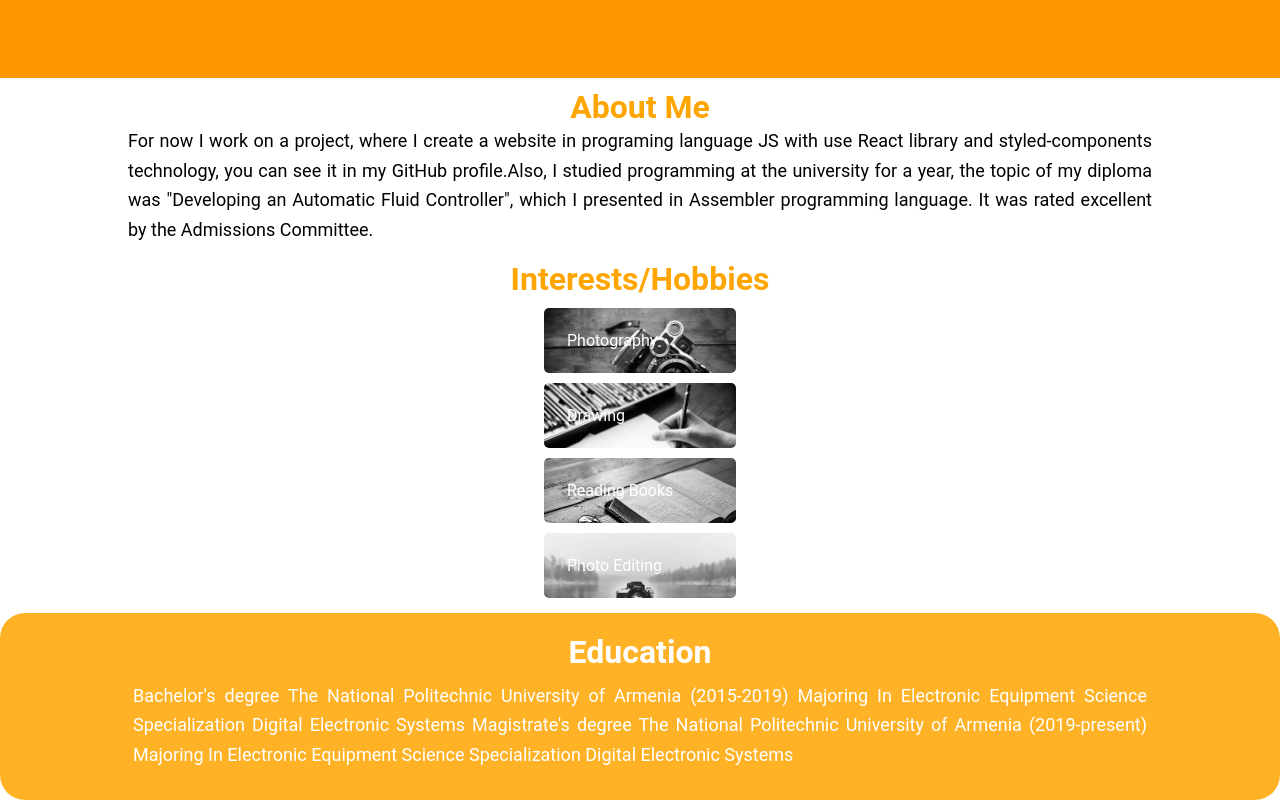
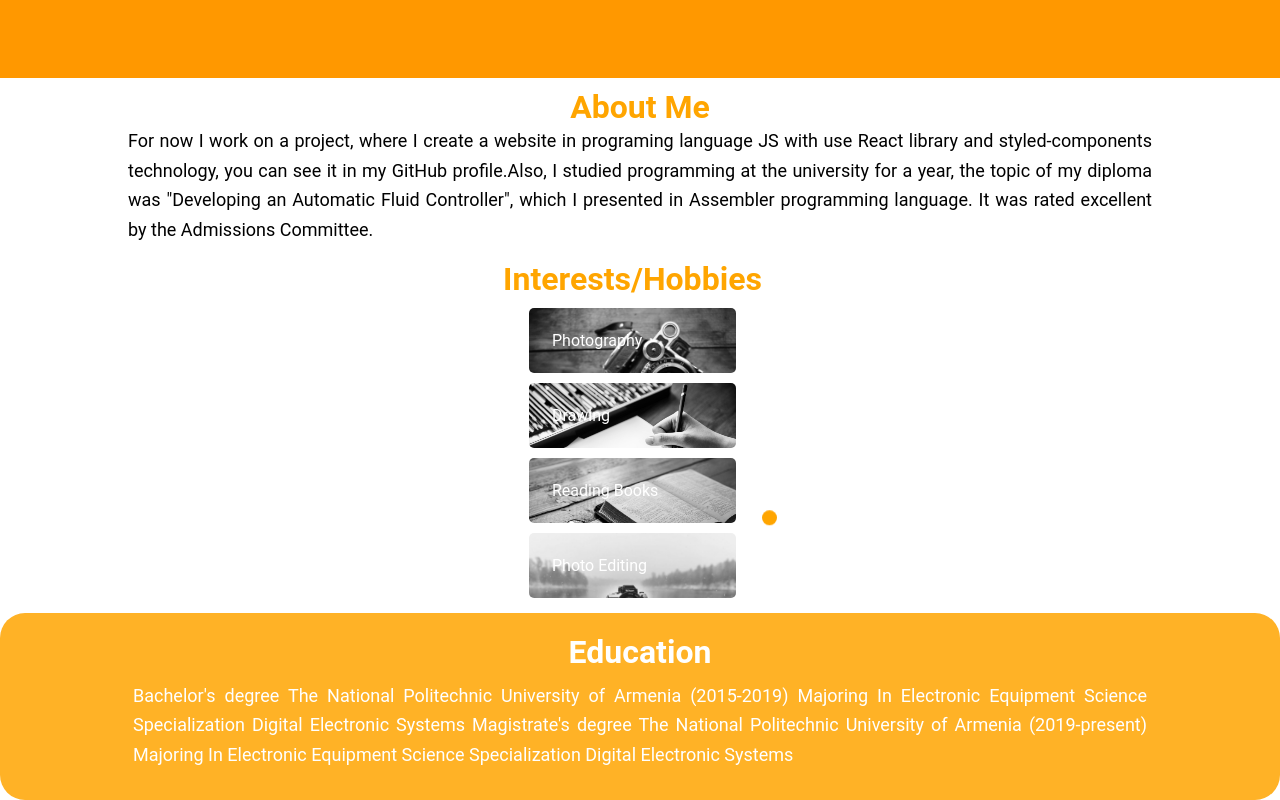
Before and after one commit to GretaSS/portfolio, a React app: page / in a window 1280 px wide. Shown: the part 714-1514 px from the top of the page. Built offline with nearby package versions, Linux system fonts and the light colour scheme; a web font is replaced by a local one.

Commit message:
some animation for ball

```diff
--- a/src/components/Ball/index.js
+++ b/src/components/Ball/index.js
@@ -1,14 +1,28 @@
 import React from 'react';
 import {View, Text} from "../../styled";
-// import styled from 'styled-components';
+import styled, {keyframes} from 'styled-components';
 
+const step = keyframes`
+    to{
+        transform: translateY(105px);
+        color: #ececec;
+    }
+`;
+
+const Jump = styled(View)`
+    animation: ${step} 2s alternate infinite;
+`;
 
 function Ball(){
     return(
         <View flex justC='center' boxS='border-box'>
-            <View flex bgColor='yellow' bRad='10px'>
-                Ball
-            </View>
+            <Jump flex
+                w='15px'
+                h='15px'
+                bRad='10px'
+                bgColor='orange'
+            >
+            </Jump>
         </View>
     )
 }
--- a/src/components/FrontList/index.js
+++ b/src/components/FrontList/index.js
@@ -1,7 +1,6 @@
 import React from "react";
 import {View, Text} from "../../styled";
 import styled, { keyframes } from "styled-components";
-// import Ball from '../Ball';
 
 const scr = keyframes`
     to{
--- a/src/components/Interests/index.js
+++ b/src/components/Interests/index.js
@@ -1,11 +1,12 @@
 import React from 'react'
 import {View, Text} from "../../styled";
 import styled from 'styled-components';
+import Ball from '../Ball';
 
 const Item = styled(View)`
     margin: 5px 0px;
     padding: 23px;
-    width: 15%;
+    width: 80%;
     height: 100%;
     flex: 0 1 20%;
     border-radius: 5px;
@@ -22,7 +23,8 @@ const Item = styled(View)`
 
 function Interests(){
     return(
-        <View flex p='5px 0' alignI='center' justC='center' fD='column'>
+        <View flex p='5px 0' alignI='center' justC='center'>
+            <View flex alignI='center' justC='center' fD='column'>
                 <View c='orange'>
                     <h1>Interests/Hobbies</h1>
                 </View>
@@ -48,6 +50,8 @@ function Interests(){
                     </Item>
                 </View>
             </View>
+            <Ball/>
+        </View>
     )
 }
 
```
Lines whose indentation alone changed are shown as unchanged.
